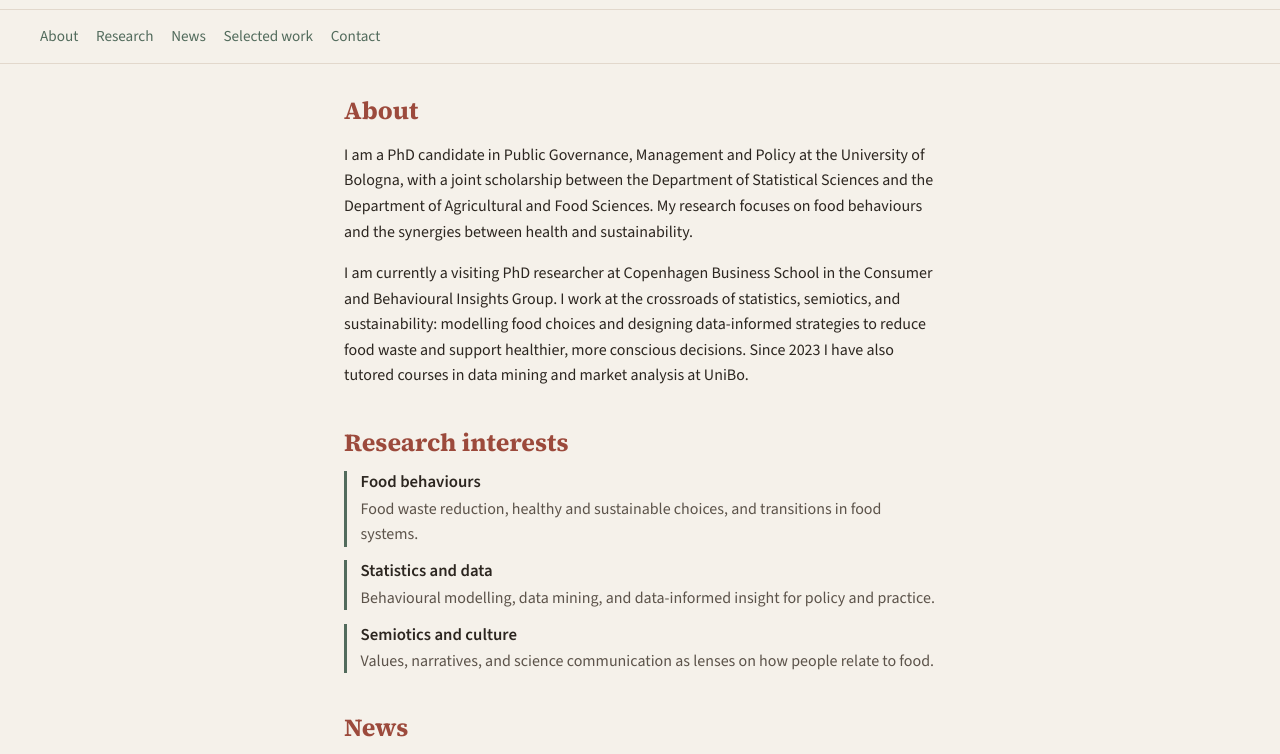
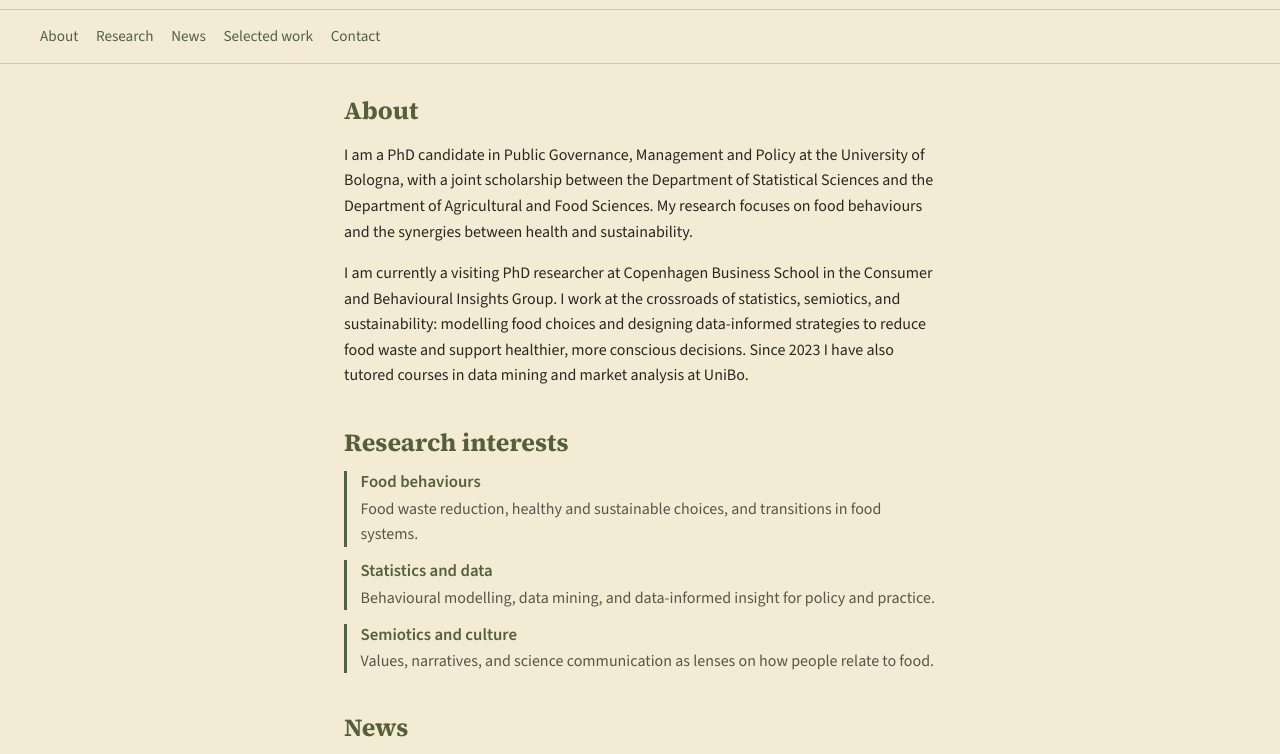
Before and after one commit to ameriani/ameriani.github.io, a website with bundled scripts: page index.html in a window 1280 px wide. Shown: the part 138-892 px from the top of the page. Built offline with nearby package versions, Linux system fonts and the light colour scheme.

Commit message:
Update light theme to olive and warm beige.

```diff
--- a/css/styles.css
+++ b/css/styles.css
@@ -2,14 +2,14 @@
 
 :root,
 html[data-theme='light'] {
-  --bg: #f5f1ea;
-  --bg-elevated: #efe6da;
+  --bg: #f4ebd5;
+  --bg-elevated: #eadebf;
   --text: #2c2620;
   --muted: #5c534a;
-  --accent: #9c4a3c;
-  --accent-2: #526b5c;
-  --border: #e2d8cc;
-  --focus: #9c4a3c;
+  --accent: #556039;
+  --accent-2: #4f6246;
+  --border: #d8c9a6;
+  --focus: #556039;
   color-scheme: light;
 }
 
@@ -255,6 +255,11 @@ a:hover {
   font-size: 0.92rem;
 }
 
+html[data-theme='light'] .interest h3,
+html[data-theme='light'] .work-card__title {
+  color: var(--accent);
+}
+
 .btn {
   display: inline-block;
   margin-top: 0.65rem;
```
